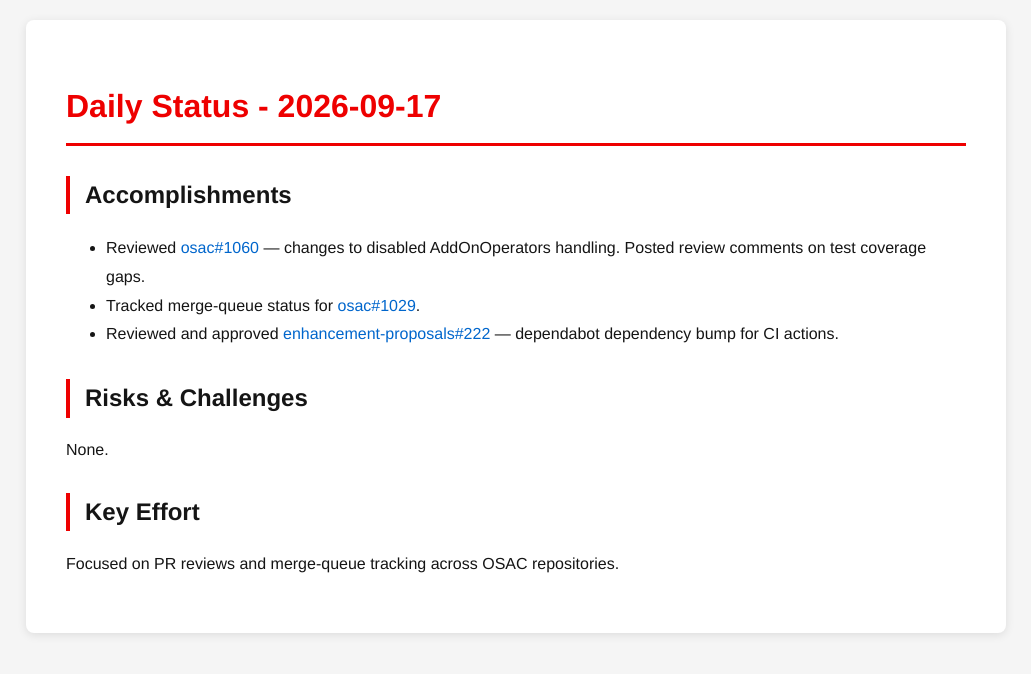
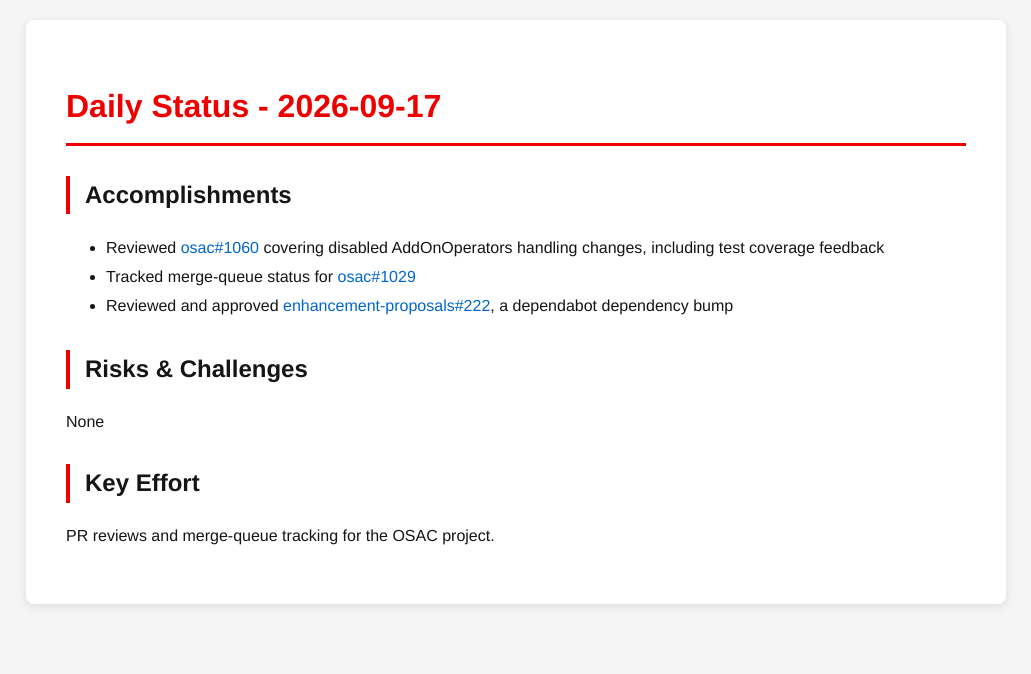
Before and after one commit to tzvatot/daily-status, a Jekyll site: the page built from 2026-09-17.md, in a window 1280 px wide. Shown: the top 674 px of the page, without its empty margins (124-1155 px from the left). Built offline with Jekyll 4.4.1, drawn with Linux system fonts in a browser that asks for light colours.

Commit message:
Daily status update - 2026-09-17

```diff
--- a/2026-09-17.md
+++ b/2026-09-17.md
@@ -7,12 +7,12 @@
 # Daily Status - 2026-09-17
 
 ## Accomplishments
-- Reviewed [osac#1060](https://github.com/osac-project/osac/pull/1060) — changes to disabled AddOnOperators handling. Posted review comments on test coverage gaps.
-- Tracked merge-queue status for [osac#1029](https://github.com/osac-project/osac/pull/1029).
-- Reviewed and approved [enhancement-proposals#222](https://github.com/osac-project/enhancement-proposals/pull/222) — dependabot dependency bump for CI actions.
+- Reviewed [osac#1060](https://github.com/osac-project/osac/pull/1060) covering disabled AddOnOperators handling changes, including test coverage feedback
+- Tracked merge-queue status for [osac#1029](https://github.com/osac-project/osac/pull/1029)
+- Reviewed and approved [enhancement-proposals#222](https://github.com/osac-project/enhancement-proposals/pull/222), a dependabot dependency bump
 
 ## Risks & Challenges
-None.
+None
 
 ## Key Effort
-Focused on PR reviews and merge-queue tracking across OSAC repositories.
+PR reviews and merge-queue tracking for the OSAC project.
```
